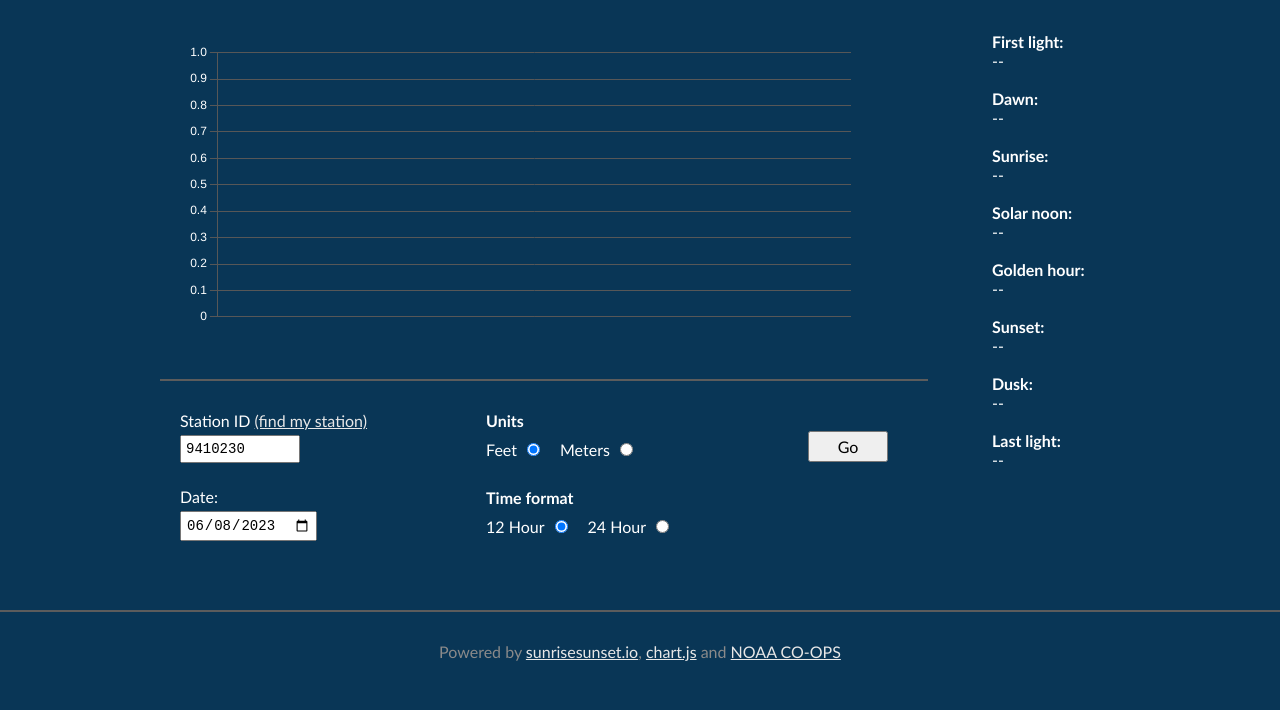
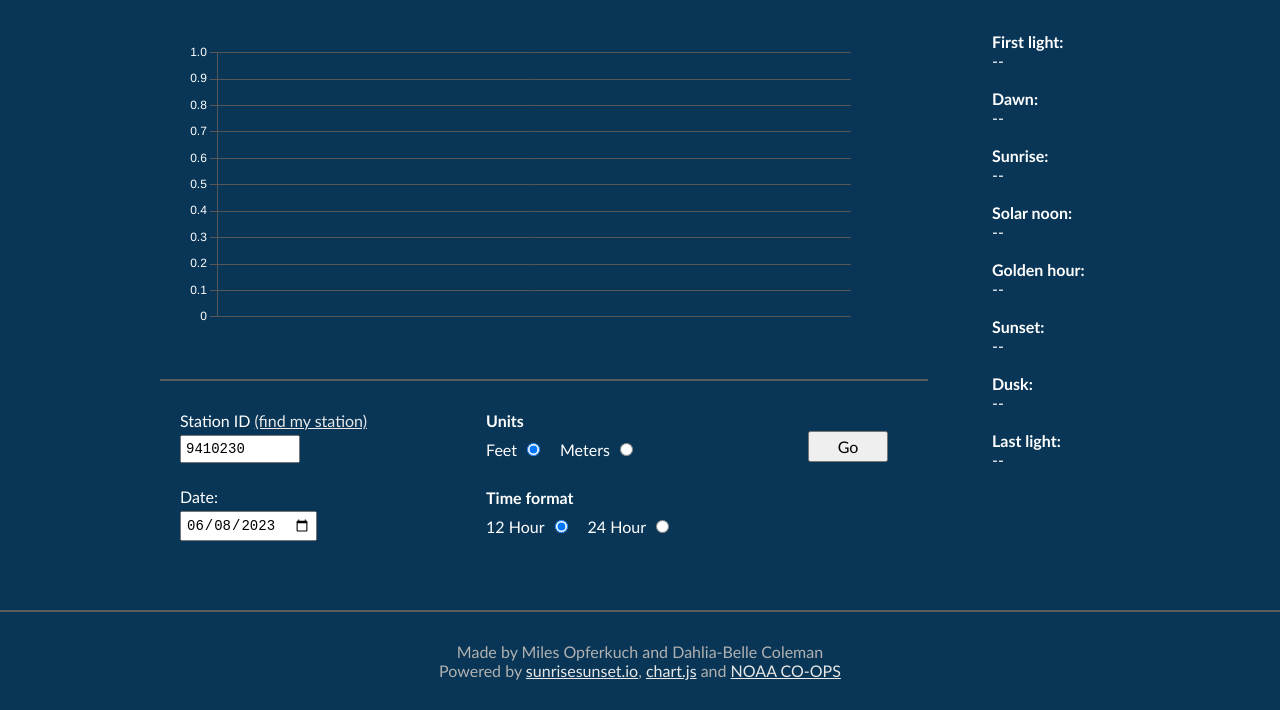
Before and after one commit to MilesOpferkuch/FinalProject, a website: page index.html in a window 1280 px wide. Shown: the part 102-812 px from the top of the page. Drawn offline with nearby package versions, Linux system fonts and the light colour scheme.

Commit message:
Added credits to footer

```diff
--- a/index.html
+++ b/index.html
@@ -82,6 +82,7 @@
         </div>
         <hr style="margin-top: 64px;">
         <footer>
+            <p>Made by Miles Opferkuch and Dahlia-Belle Coleman</p>
             <p>Powered by <a href="https://sunrisesunset.io">sunrisesunset.io</a>, <a href="https://chartjs.org">chart.js</a> and <a href="https://api.tidesandcurrents.noaa.gov/api/prod/">NOAA CO-OPS</a></p>
         </footer>
 
--- a/shylesheet_oceantides.css
+++ b/shylesheet_oceantides.css
@@ -139,8 +139,8 @@ footer {
     margin-top: 30px;
     margin-bottom: 30px;
     display: flex;
-    flex-direction: row;
+    flex-direction: column;
     flex-wrap: nowrap;
-    justify-content: center;
-    color: #8a8a8a;
+    align-items: center;
+    color: #b1b1b1;
 }
```
